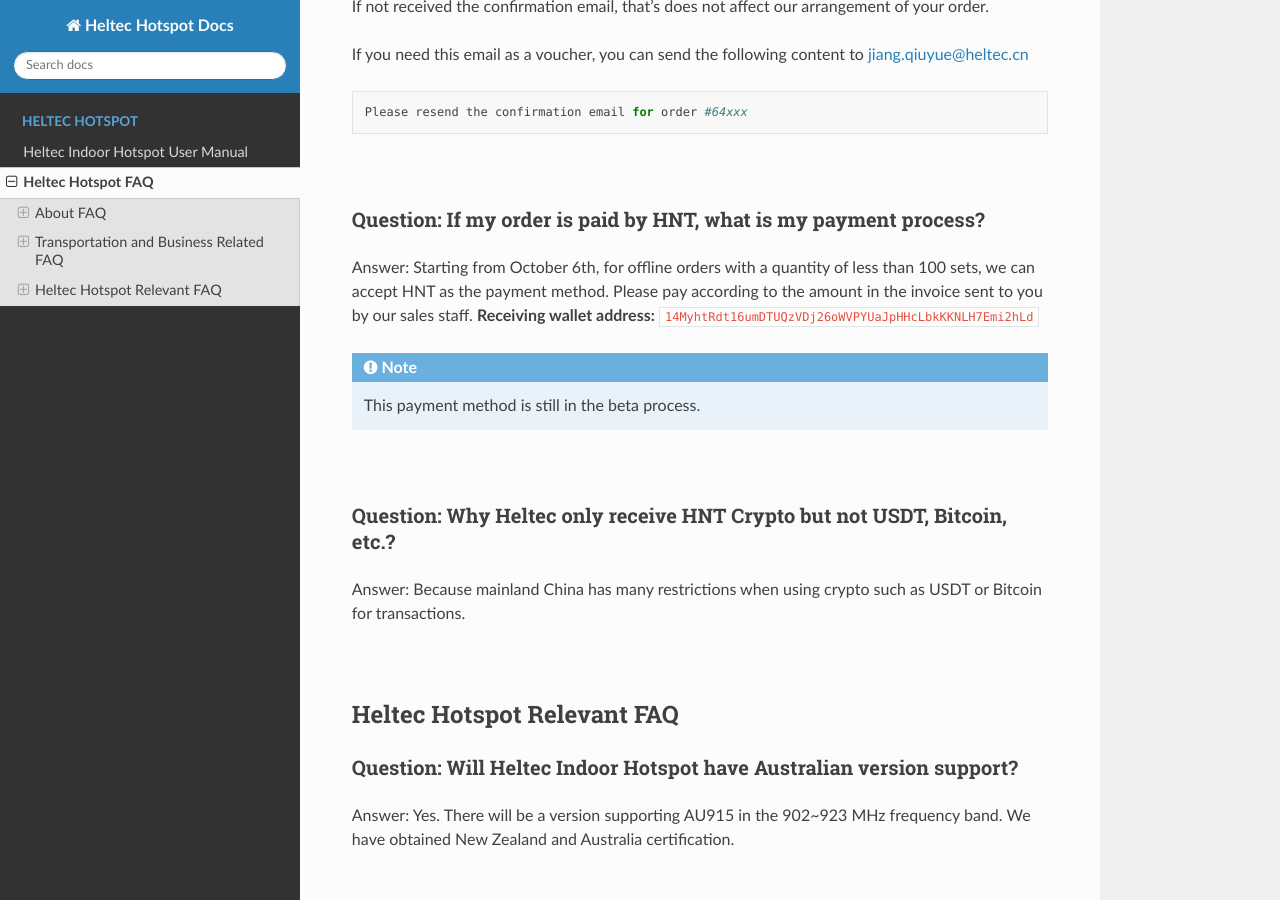
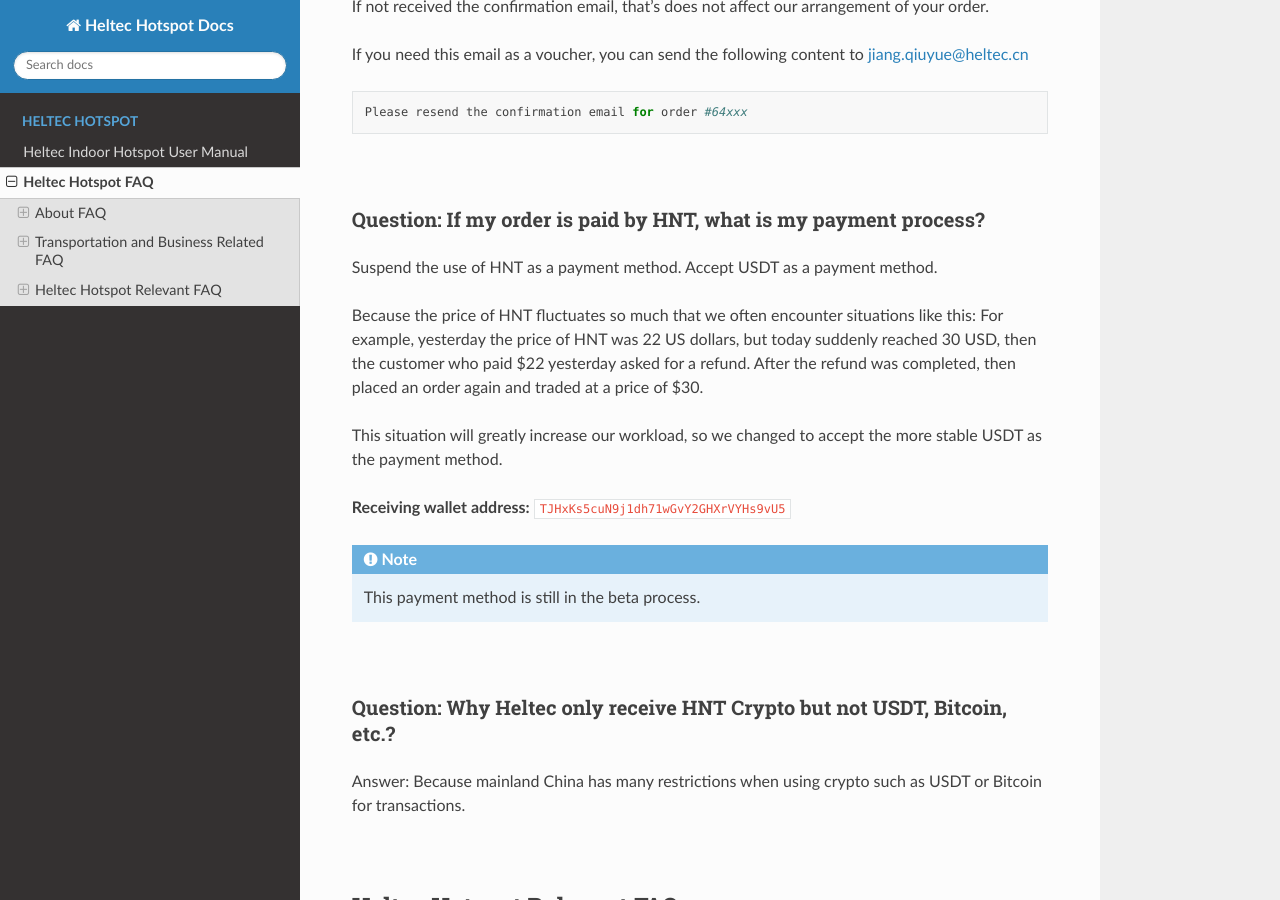
Before and after one commit to HelTecAutomation/Heltec-Hotspot-Docs, a Sphinx documentation site: the page built from en/source/hotspot_faq.md, in a window 1280 px wide and 900 px high, scrolled down 2466 px. Built offline with Sphinx 7.4.7 and the Read the Docs theme 2.0.0, drawn with Linux system fonts in a browser that asks for light colours.

Commit message:
Update FAQ relevant documents

````diff
--- a/en/source/hotspot_faq.md
+++ b/en/source/hotspot_faq.md
@@ -90,8 +90,13 @@
 
 #### Question: If my order is paid by HNT, what is my payment process?
 
-Answer: Starting from October 6th, for offline orders with a quantity of less than 100 sets, we can accept HNT as the payment method. Please pay according to the amount in the invoice sent to you by our sales staff.
-**Receiving wallet address:** `14MyhtRdt16umDTUQzVDj26oWVPYUaJpHHcLbkKKNLH7Emi2hLd`
+Suspend the use of HNT as a payment method. Accept USDT as a payment method.
+
+Because the price of HNT fluctuates so much that we often encounter situations like this: For example, yesterday the price of HNT was 22 US dollars, but today suddenly reached 30 USD, then the customer who paid $22 yesterday asked for a refund. After the refund was completed, then placed an order again and traded at a price of $30.
+
+This situation will greatly increase our workload, so we changed to accept the more stable USDT as the payment method.
+
+**Receiving wallet address:** `TJHxKs5cuN9j1dh71wGvY2GHXrVYHs9vU5`
 
 ```Note:: This payment method is still in the beta process.
 
````
